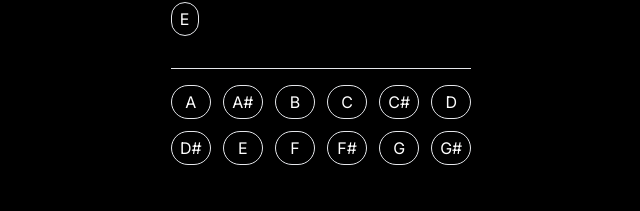
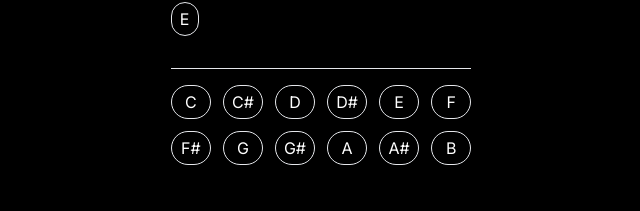
Before and after one commit to NirajanM/your-musical-friend, a Next.js app: page /tuner in a window 1280 px wide. Shown: the part 422-633 px from the top of the page, without its empty margins (319-959 px from the left). Built offline with nearby package versions, Linux system fonts and the light colour scheme.

Commit message:
finally completed detecting correct note and correct offset

```diff
--- a/src/app/tuner/notestype.js
+++ b/src/app/tuner/notestype.js
@@ -16,16 +16,16 @@ export const notes = [
 ];
 
 export const allNotes = [
+    { note: "C", frequency: 16.35 },
+    { note: "C#", frequency: 17.32 },
+    { note: "D", frequency: 18.35 },
+    { note: "D#", frequency: 19.45 },
+    { note: "E", frequency: 20.60 },
+    { note: "F", frequency: 21.83 },
+    { note: "F#", frequency: 23.12 },
+    { note: "G", frequency: 24.50 },
+    { note: "G#", frequency: 25.96 },
     { note: "A", frequency: 27.50 },
     { note: "A#", frequency: 29.14 },
-    { note: "B", frequency: 30.87 },
-    { note: "C", frequency: 32.70 },
-    { note: "C#", frequency: 34.65 },
-    { note: "D", frequency: 36.71 },
-    { note: "D#", frequency: 38.89 },
-    { note: "E", frequency: 41.20 },
-    { note: "F", frequency: 43.65 },
-    { note: "F#", frequency: 46.25 },
-    { note: "G", frequency: 49.00 },
-    { note: "G#", frequency: 51.91 }
+    { note: "B", frequency: 30.87 }
 ];
--- a/src/app/tuner/page.js
+++ b/src/app/tuner/page.js
@@ -119,14 +119,17 @@ export default function page() {
             return null;
         }
 
-        const octave = Math.floor((Math.log2(pitch / 440) + 4) * 12);
-        const noteIndex = octave % 12;
+
+        const halfSteps = Math.round(12 * Math.log2(pitch / 16.35)); // Calculate the number of half steps away from the reference note
+
+        const noteIndex = (halfSteps + 12) % 12; // Get the index of the note in the array using modulo
+        const octave = Math.floor((halfSteps + 12) / 12) - 1; // Calculate the octave based on the number of half steps
 
         //destructuring clostest note found!
         const { note, frequency } = allNotes[noteIndex] || {};
 
         // Calculating the expected frequency based on the detected note
-        const expectedFrequency = frequency * Math.pow(2, ((octave - 4) + noteIndex) / 12);
+        const expectedFrequency = frequency * Math.pow(2, octave);
 
         // Calculating the offset
         const offset = pitch - expectedFrequency;
```
